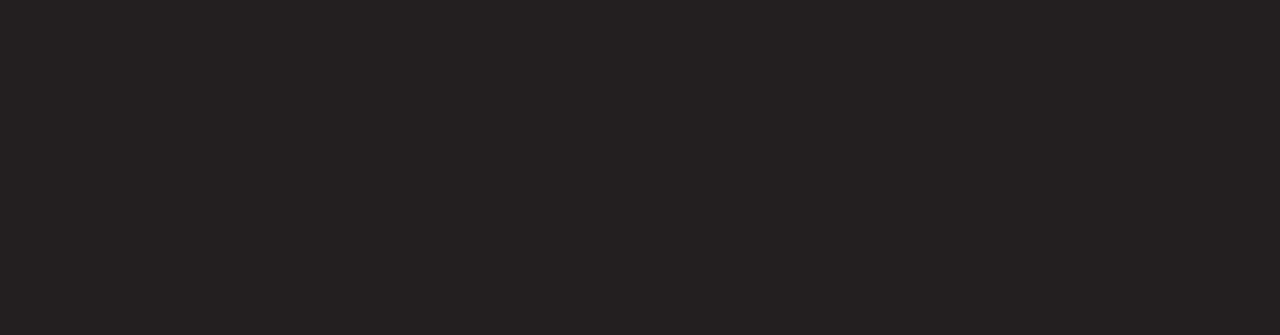
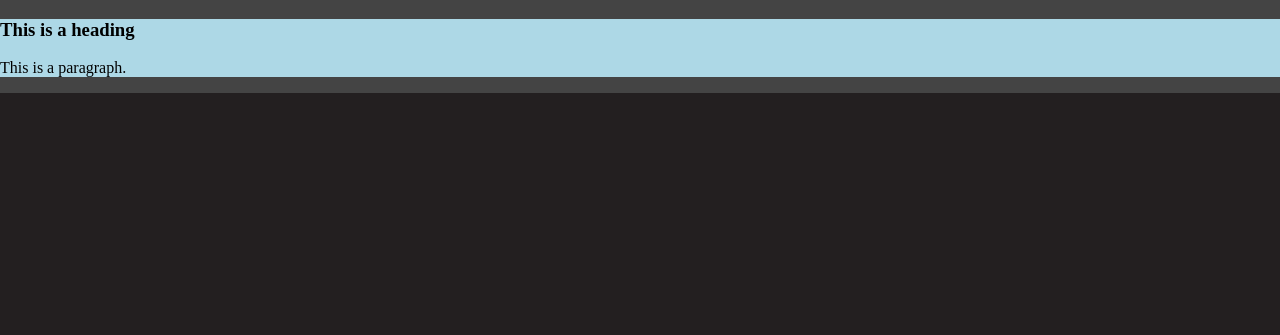
Before and after one commit to 1RIC/1RICWeb, a plain HTML site: page index.html in a window 1280 px wide. Shown: the top 335 px of the page. Drawn offline with Linux system fonts and the light colour scheme; no server answers.

Commit message:
top test

```diff
--- a/index.html
+++ b/index.html
@@ -91,6 +91,10 @@
   </head>
 
   <body>
+  	<div style="background-color:lightblue">
+  <h3>This is a heading</h3>
+  <p>This is a paragraph.</p>
+</div>
     <div id="gameContainer"></div>
     <div id="loader">
       <img class="logo" src="logo.png">
```
